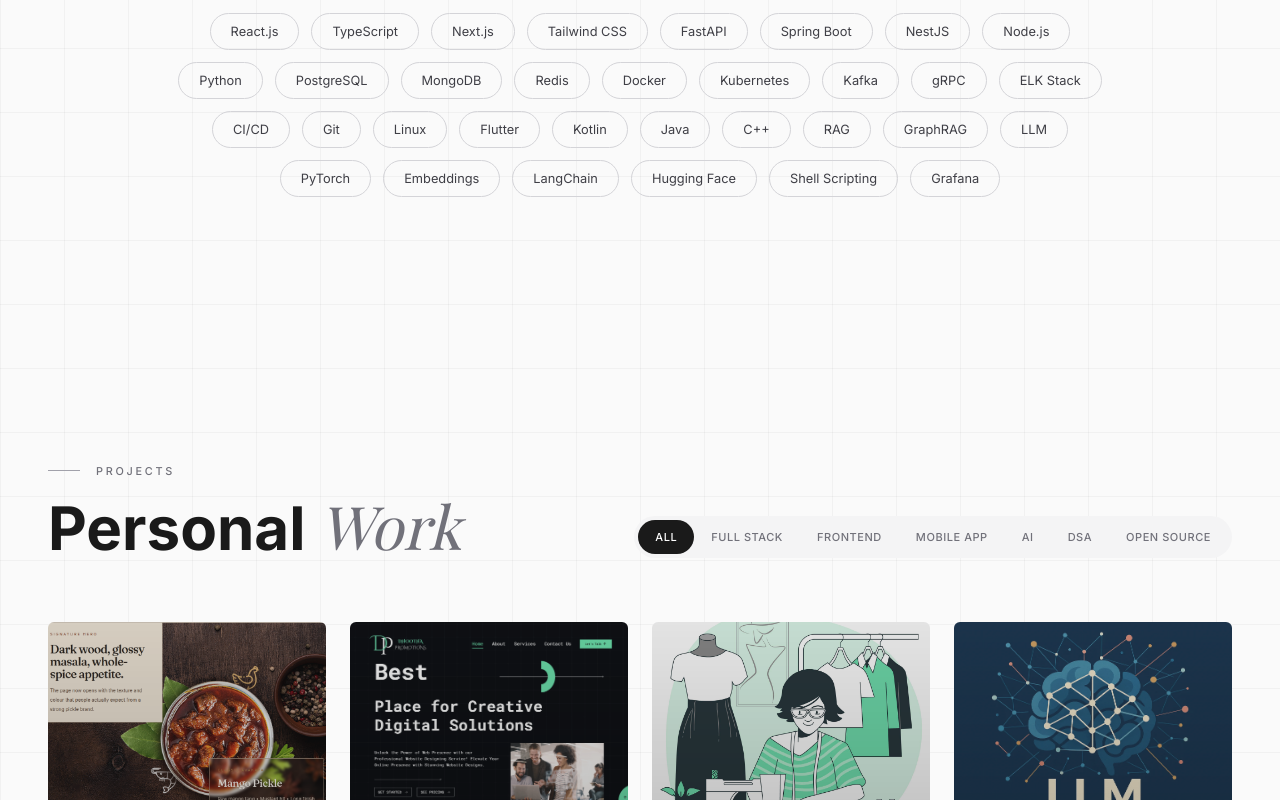
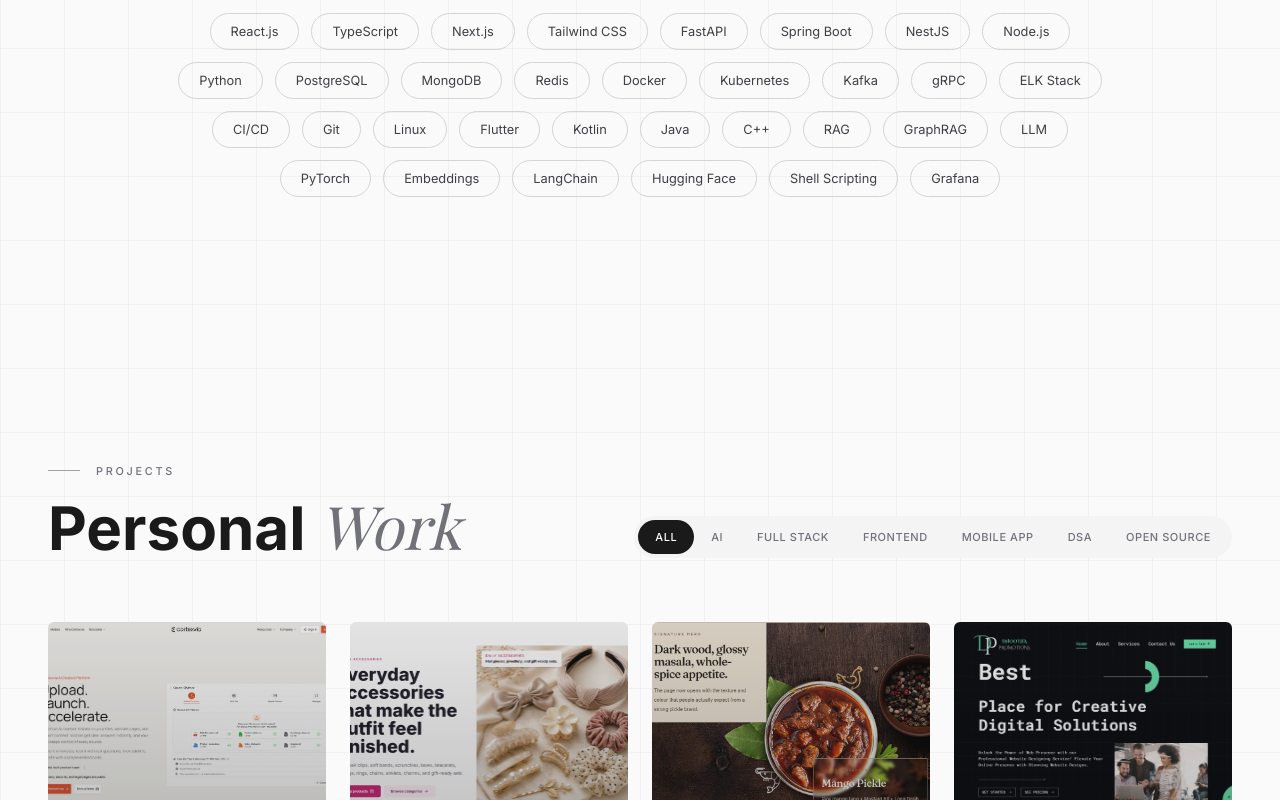
Before and after one commit to afriddev/portfolio, a React (Vite) app: page / in a window 1280 px wide. Shown: the part 2000-2800 px from the top of the page. Built offline with nearby package versions, Linux system fonts and the light colour scheme; a web font is replaced by a local one.

Commit message:
Refactor code structure for improved readability and maintainability

```diff
--- a/src/features/home/ProjectsSection.tsx
+++ b/src/features/home/ProjectsSection.tsx
@@ -35,6 +35,26 @@ interface ProjectData {
 }
 
 const PROJECTS: ProjectData[] = [
+  {
+    title: "Cortexvia - AI Chatbot SaaS Platform",
+    description:
+      "Microservices-based AI chatbot SaaS built with React, TypeScript, FastAPI, PostgreSQL, Redis, AWS Bedrock, Voyage AI embeddings, pgvector, HNSW search, Graph RAG, real-time streaming, custom domains, analytics, usage limits, and secure Razorpay subscriptions.",
+    categories: ["ai", "fullstack"],
+    categoryLabel: "AI SaaS Platform",
+    image: "cortexvia.png",
+    githubLink: "https://github.com/cortexvia",
+    liveLink: "https://www.cortexvia.in/",
+  },
+  {
+    title: "MS Collection - Full-Stack E-Commerce Platform",
+    description:
+      "Fashion accessories and jewellery platform built with React, TypeScript, FastAPI, PostgreSQL, and Redis, featuring advanced product discovery, wishlists, checkout, Google OAuth, order tracking, COD and Razorpay payments, and a complete admin catalog studio.",
+    categories: ["fullstack"],
+    categoryLabel: "E-Commerce Platform",
+    image: "ms-collection.png",
+    githubLink: "https://github.com/mscollection-it",
+    liveLink: "https://mscollection.in/",
+  },
   {
     title: "Muni Ammamma Pickles",
     description:
```
Also changed, not shown: public/cortexvia.png (added), public/ms-collection.png (added).
